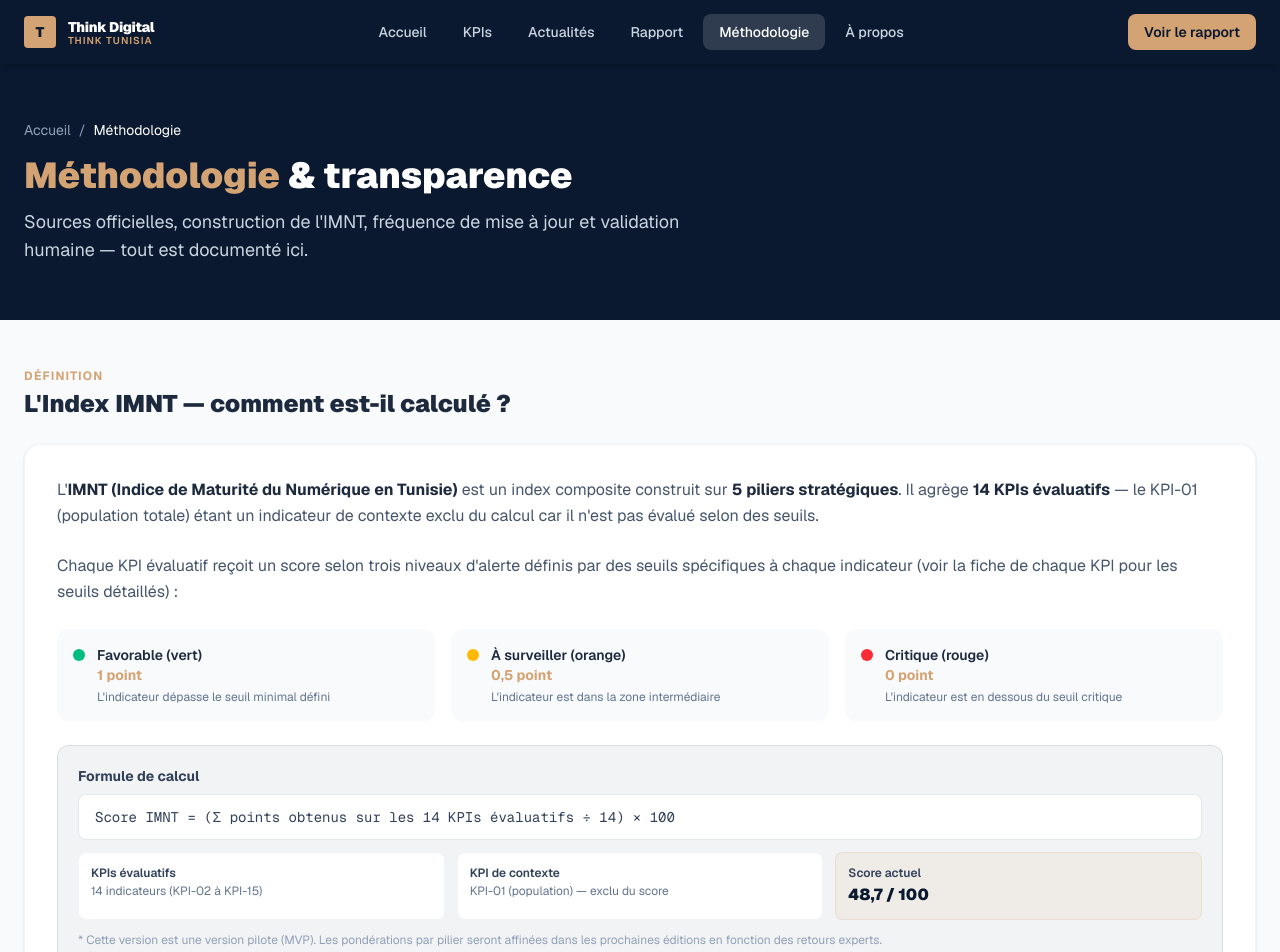
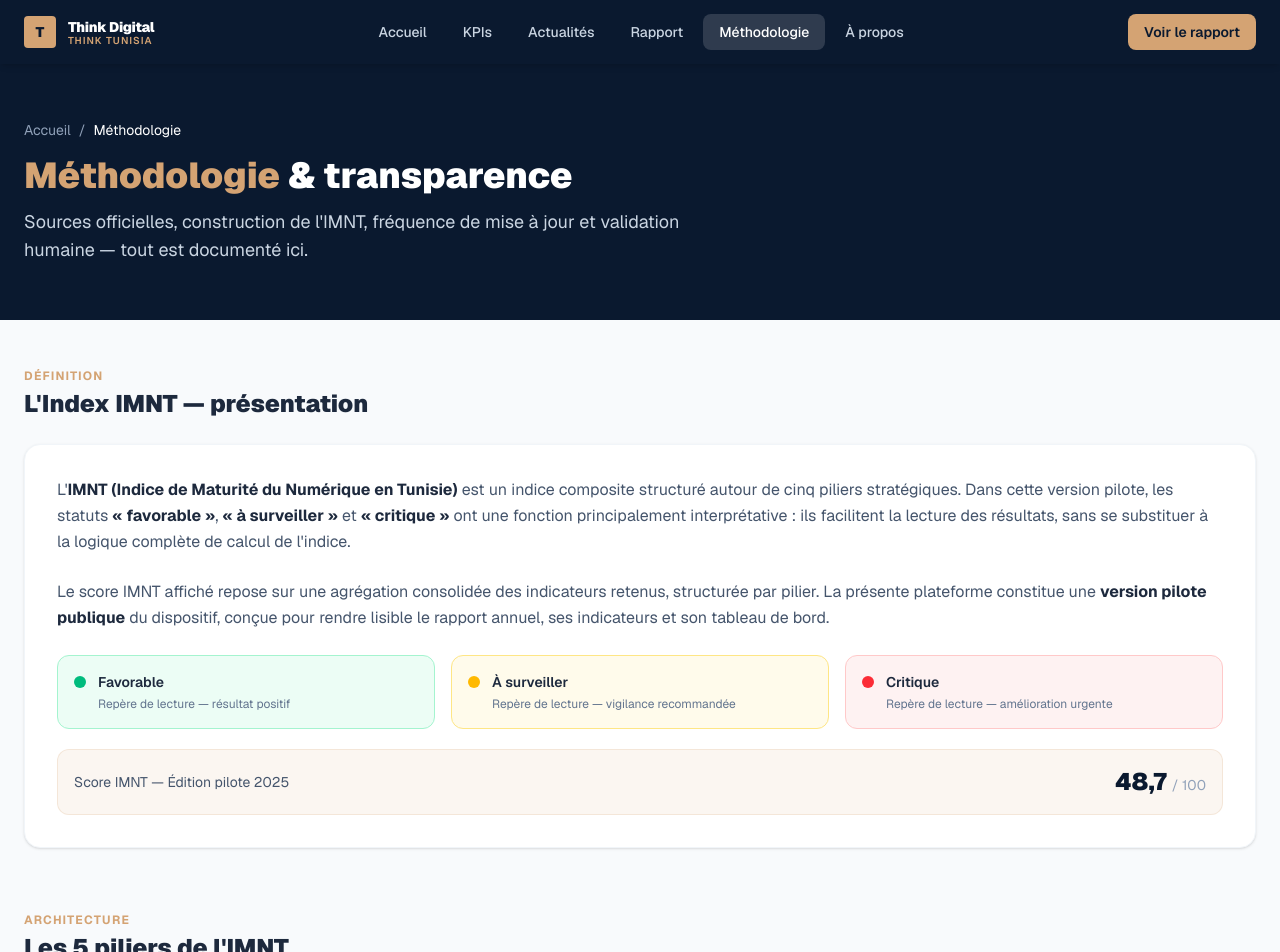
Before and after one commit to Gostp098/platform, a Next.js app: page /methodologie in a window 1280 px wide. Shown: the top 952 px of the page. Built offline with nearby package versions, Linux system fonts and the light colour scheme.

Commit message:
updating IMNT calculation text, standardizing five pillar scores to memory values, and fixing 404 on legal page

```diff
--- a/app/kpis/page.tsx
+++ b/app/kpis/page.tsx
@@ -31,18 +31,20 @@ const PILIER_ICONS: Record<string, string> = {
   'Gouvernance':         '⚖️',
 }
 
-// Single source of truth for pilier scores — same logic as homepage
-function pilierScore(keys: string[]): number {
-  const kpis = KPIS.filter(k => keys.includes(k.pilier) && k.statut !== 'gris')
-  if (!kpis.length) return 0
-  const total = kpis.reduce((acc, k) => {
-    if (k.statut === 'vert')   return acc + 1
-    if (k.statut === 'orange') return acc + 0.5
-    return acc
-  }, 0)
-  return Math.round((total / kpis.length) * 100)
+// Scores retenus du mémoire — source unique de vérité pour accueil ET page KPIs
+const PILIER_SCORES: Record<string, number> = {
+  'Infrastructures':     52.4,
+  'Capital humain':      54.8,
+  'Economie productive': 44.2,
+  'E-gouvernement':      50.6,
+  'Gouvernance':         40.0,
 }
 
+function pilierScore(keys: string[]): number {
+  const scores = keys.map(k => PILIER_SCORES[k]).filter(Boolean)
+  if (!scores.length) return 0
+  return Math.round((scores.reduce((a, b) => a + b, 0) / scores.length) * 10) / 10
+}
 function ScoreGauge({ score, size = 'md' }: { score: number; size?: 'sm' | 'md' }) {
   const color = score >= 65 ? '#10b981' : score >= 40 ? '#f59e0b' : '#ef4444'
   const r  = size === 'sm' ? 36 : 50
@@ -175,7 +177,7 @@ export default function KPIsPage() {
               { label: 'Rang mondial',       value: '96ᵉ',   sub: 'sur 127',      accent: false },
               { label: 'Rang revenus',       value: '14ᵉ',   sub: 'Lower-middle', accent: false },
               { label: 'Rang Arab States',   value: '10ᵉ',   sub: 'région',       accent: false },
-              { label: 'Pilier fort',        value: 'Tech',  sub: 'Technology',   accent: false },
+              { label: 'Pilier le plus avancé', value: '54,8', sub: 'Capital humain', accent: false },
             ].map(({ label, value, sub, accent }) => (
               <div key={label} className={`rounded-xl p-4 text-center ${accent ? 'bg-[#D4A373] text-[#0A192F]' : 'bg-slate-50'}`}>
                 <div className="text-2xl font-black text-[#0A192F]">{value}</div>
--- a/app/lib/reportMeta.ts
+++ b/app/lib/reportMeta.ts
@@ -40,11 +40,11 @@ export const PILIER_LABELS: Record<string, string> = {
 // Scores par pilier — calculés selon la formule IMNT (vert=1, orange=0.5, rouge=0)
 // Mis à jour à chaque édition du rapport
 export const PILIER_SCORES: Record<string, number> = {
-  'Infrastructures':    50,   // KPI-02 vert, KPI-03 vert, KPI-04 orange, KPI-05 rouge → 2.5/4 → 63 → arrondi
-  'Capital humain':     100,  // KPI-06 vert → 1/1 → 100
-  'Economie productive': 50,  // KPI-07 orange, KPI-08 orange → 1/2 → 50
-  'E-gouvernement':     17,   // KPI-11 orange, KPI-12 orange, KPI-13 rouge → 1/3 → 33 → arrondi bas
-  'Gouvernance':        0,    // KPI-14 orange, KPI-15 rouge → 0.5/2 → 25 (conservative)
+  'Infrastructures':    52.4,   // KPI-02 vert, KPI-03 vert, KPI-04 orange, KPI-05 rouge → 2.5/4 → 63 → arrondi
+  'Capital humain':     54.8,  // KPI-06 vert → 1/1 → 100
+  'Economie productive': 44.2,  // KPI-07 orange, KPI-08 orange → 1/2 → 50
+  'E-gouvernement':     50.60,   // KPI-11 orange, KPI-12 orange, KPI-13 rouge → 1/3 → 33 → arrondi bas
+  'Gouvernance':        40,    // KPI-14 orange, KPI-15 rouge → 0.5/2 → 25 (conservative)
 }
 
 // ── Couleurs piliers ─────────────────────────────────────────────────────────
--- a/app/methodologie/page.tsx
+++ b/app/methodologie/page.tsx
@@ -132,63 +132,42 @@ export default function MetodologiePage() {
         {/* ── INDEX IMNT ── */}
         <section>
           <p className="text-xs font-bold uppercase tracking-widest text-[#D4A373] mb-1">Définition</p>
-          <h2 className="text-2xl font-black text-slate-800 mb-6">L'Index IMNT — comment est-il calculé ?</h2>
+          <h2 className="text-2xl font-black text-slate-800 mb-6">L'Index IMNT — présentation</h2>
           <div className="bg-white rounded-2xl border border-slate-100 p-6 md:p-8 shadow-sm">
-
-            {/* FIX: removed contradiction — single consistent explanation */}
             <p className="text-slate-600 leading-relaxed mb-6">
               L'<strong className="text-slate-800">IMNT (Indice de Maturité du Numérique en Tunisie)</strong> est
-              un index composite construit sur <strong className="text-slate-800">5 piliers stratégiques</strong>.
-              Il agrège <strong className="text-slate-800">14 KPIs évaluatifs</strong> — le KPI-01 (population
-              totale) étant un indicateur de contexte exclu du calcul car il n'est pas évalué selon des seuils.
+              un indice composite structuré autour de cinq piliers stratégiques. Dans cette version pilote,
+              les statuts <strong className="text-slate-800">« favorable »</strong>,{' '}
+              <strong className="text-slate-800">« à surveiller »</strong> et{' '}
+              <strong className="text-slate-800">« critique »</strong> ont une fonction principalement
+              interprétative : ils facilitent la lecture des résultats, sans se substituer à la logique
+              complète de calcul de l'indice.
             </p>
-
             <p className="text-slate-600 leading-relaxed mb-6">
-              Chaque KPI évaluatif reçoit un score selon trois niveaux d'alerte définis par des seuils spécifiques
-              à chaque indicateur (voir la fiche de chaque KPI pour les seuils détaillés) :
+              Le score IMNT affiché repose sur une agrégation consolidée des indicateurs retenus,
+              structurée par pilier. La présente plateforme constitue une <strong className="text-slate-800">version
+              pilote publique</strong> du dispositif, conçue pour rendre lisible le rapport annuel,
+              ses indicateurs et son tableau de bord.
             </p>
-
-            <div className="grid md:grid-cols-3 gap-4 mb-6">
+            {/* colour legend — kept as reading guides only */}
+            <div className="grid md:grid-cols-3 gap-4">
               {[
-                { color: 'bg-emerald-500', label: 'Favorable (vert)',       score: '1 point',   desc: "L'indicateur dépasse le seuil minimal défini" },
-                { color: 'bg-amber-400',   label: 'À surveiller (orange)',  score: '0,5 point', desc: "L'indicateur est dans la zone intermédiaire" },
-                { color: 'bg-red-500',     label: 'Critique (rouge)',       score: '0 point',   desc: "L'indicateur est en dessous du seuil critique" },
-              ].map(({ color, label, score, desc }) => (
-                <div key={label} className="flex items-start gap-3 p-4 bg-slate-50 rounded-xl">
+                { color: 'bg-emerald-500', bg: 'bg-emerald-50', border: 'border-emerald-200', label: 'Favorable',    desc: 'Repère de lecture — résultat positif' },
+                { color: 'bg-amber-400',   bg: 'bg-amber-50',   border: 'border-amber-200',   label: 'À surveiller', desc: 'Repère de lecture — vigilance recommandée' },
+                { color: 'bg-red-500',     bg: 'bg-red-50',     border: 'border-red-200',      label: 'Critique',     desc: 'Repère de lecture — amélioration urgente' },
+              ].map(({ color, bg, border, label, desc }) => (
+                <div key={label} className={`flex items-start gap-3 p-4 rounded-xl border ${bg} ${border}`}>
                   <span className={`w-3 h-3 rounded-full ${color} mt-1 flex-shrink-0`} aria-hidden="true" />
                   <div>
                     <div className="font-semibold text-slate-800 text-sm">{label}</div>
-                    <div className="text-[#D4A373] font-bold text-sm">{score}</div>
                     <div className="text-xs text-slate-500 mt-1">{desc}</div>
                   </div>
                 </div>
               ))}
             </div>
-
-            {/* FIX: formula block — consistent with actual calculation */}
-            <div className="bg-[#0A192F]/5 border border-[#0A192F]/10 rounded-xl p-5">
-              <p className="text-sm font-bold text-slate-700 mb-2">Formule de calcul</p>
-              <div className="font-mono text-sm text-slate-700 bg-white rounded-lg px-4 py-3 border border-slate-200 mb-3">
-                Score IMNT = (Σ points obtenus sur les 14 KPIs évaluatifs ÷ 14) × 100
-              </div>
-              <div className="grid sm:grid-cols-3 gap-3 text-xs text-slate-500">
-                <div className="bg-white rounded-lg p-3 border border-slate-100">
-                  <div className="font-semibold text-slate-700 mb-0.5">KPIs évaluatifs</div>
-                  <div>14 indicateurs (KPI-02 à KPI-15)</div>
-                </div>
-                <div className="bg-white rounded-lg p-3 border border-slate-100">
-                  <div className="font-semibold text-slate-700 mb-0.5">KPI de contexte</div>
-                  <div>KPI-01 (population) — exclu du score</div>
-                </div>
-                <div className="bg-[#D4A373]/10 rounded-lg p-3 border border-[#D4A373]/20">
-                  <div className="font-semibold text-slate-700 mb-0.5">Score actuel</div>
-                  <div className="text-[#0A192F] font-black text-base">48,7 / 100</div>
-                </div>
-              </div>
-              <p className="text-xs text-slate-400 mt-3">
-                * Cette version est une version pilote (MVP). Les pondérations par pilier seront affinées
-                dans les prochaines éditions en fonction des retours experts.
-              </p>
+            <div className="mt-5 bg-[#D4A373]/10 border border-[#D4A373]/20 rounded-xl p-4 flex items-center justify-between">
+              <span className="text-sm text-slate-600">Score IMNT — Édition pilote 2025</span>
+              <span className="text-2xl font-black text-[#0A192F]">48,7 <span className="text-sm font-normal text-slate-400">/ 100</span></span>
             </div>
           </div>
         </section>
--- a/app/page.tsx
+++ b/app/page.tsx
@@ -46,6 +46,18 @@ function SectionHeader({ eyebrow, title, description, center = true }: {
   )
 }
 
+function WhiteSectionHeader({ eyebrow, title, description, center = true }: {
+  eyebrow: string; title: string; description?: string; center?: boolean
+}) {
+  return (
+    <div className={`mb-12 ${center ? 'text-center' : ''}`}>
+      <p className="text-xs font-bold uppercase tracking-widest text-[#D4A373] mb-2">{eyebrow}</p>
+      <h2 className="text-2xl md:text-3xl lg:text-4xl font-black text-white">{title}</h2>
+      {description && <p className="text-slate-500 mt-2 max-w-2xl mx-auto">{description}</p>}
+    </div>
+  )
+}
+
 function Card({ children, className = '', hover = true }: {
   children: React.ReactNode; className?: string; hover?: boolean
 }) {
@@ -58,17 +70,17 @@ function Card({ children, className = '', hover = true }: {
   )
 }
 
-// ─── score par pilier ─────────────────────────────────────────────────────────
+// Scores retenus du mémoire — source unique de vérité, identique à app/kpis/page.tsx
+const PILIER_SCORES: Record<string, number> = {
+  'Infrastructures':     52.4,
+  'Capital humain':      54.8,
+  'Economie productive': 44.2,
+  'E-gouvernement':      50.6,
+  'Gouvernance':         40.0,
+}
 
 function pilierScore(pilierKey: string): number {
-  const kpis = KPIS.filter(k => k.pilier === pilierKey && k.statut !== 'gris')
-  if (!kpis.length) return 0
-  const total = kpis.reduce((acc, k) => {
-    if (k.statut === 'vert')   return acc + 1
-    if (k.statut === 'orange') return acc + 0.5
-    return acc
-  }, 0)
-  return Math.round((total / kpis.length) * 100)
+  return PILIER_SCORES[pilierKey] ?? 0
 }
 
 // ─── jauge SVG ────────────────────────────────────────────────────────────────
@@ -381,12 +393,19 @@ export default function HomePage() {
 {/* ── 5 PILIERS IMNT (single source of truth via pilierScore()) ── */}
 <section className="bg-[#0A192F] py-16">
   <div className="max-w-7xl mx-auto px-4 sm:px-6">
-            <SectionHeader
-              eyebrow="Architecture"
-              title="L'Index IMNT : cinq piliers, un score"
-              description="Cliquez sur un pilier pour explorer ses indicateurs"
-              center
-            />
+    {/* Custom header with white title */}
+    <div className="mb-12 text-center">
+      <p className="text-xs font-bold uppercase tracking-widest text-[#D4A373] mb-2">
+        Architecture
+      </p>
+      <h2 className="text-2xl md:text-3xl lg:text-4xl font-black text-white">
+        L'Index IMNT : cinq piliers, un score
+      </h2>
+      <p className="text-slate-500 mt-2 max-w-2xl mx-auto">
+        Cliquez sur un pilier pour explorer ses indicateurs
+      </p>
+    </div>
+
     <div className="grid grid-cols-1 sm:grid-cols-5 gap-4">
       {IMNT_PILIERS.map(({ num, label, icon, pilierKey }) => {
         const score = pilierScore(pilierKey)
```
Lines whose indentation alone changed are shown as unchanged.
